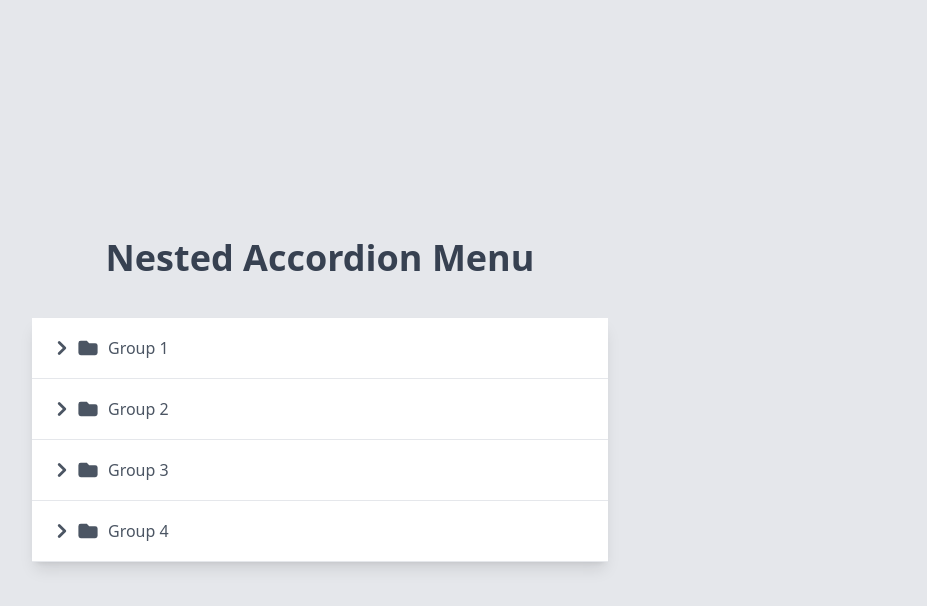
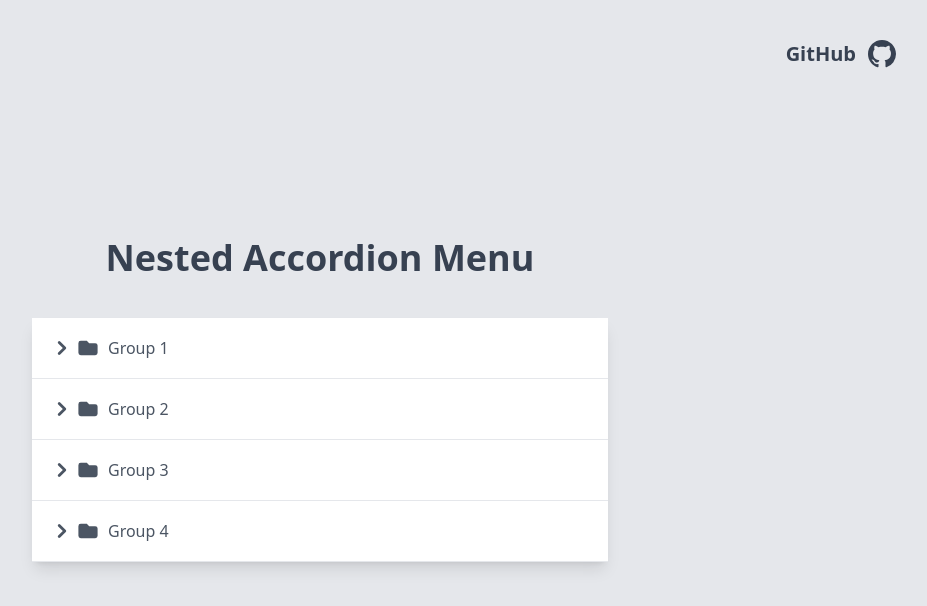
Before and after one commit to onesine/usage-react-headless-accordion, a React (Create React App) app: page / in a window 1280 px wide. Shown: the top 606 px of the page, without its empty margins (320-1247 px from the left). Built offline with nearby package versions, Linux system fonts and the light colour scheme.

Commit message:
Update readme file

```diff
--- a/src/App.js
+++ b/src/App.js
@@ -2,7 +2,7 @@
 import AccordionItem from "./packages/accordion/AccordionItem";
 import AccordionHeader from "./packages/accordion/AccordionHeader";
 import AccordionBody from "./packages/accordion/AccordionBody";
-import {Chevron, CloseFolder, OpenFolder, Picture} from "./components/icons";
+import {Chevron, CloseFolder, GitHub, OpenFolder, Picture} from "./components/icons";
 import {menu} from "./constants";
 
 const App = () => {
@@ -62,6 +62,12 @@
 
     return (
         <div className="min-h-screen py-10 w-full flex items-center justify-center">
+            <a href="https://github.com/onesine/react-nested-accordion" className="absolute block inline-flex items-center space-x-3 top-10 right-16 text-xl font-semibold text-gray-700 transition duration-300 hover:text-gray-900">
+                <span>GitHub</span>
+                <GitHub className="w-7 h-7"/>
+            </a>
+
+
             <div className="w-3/6 p-8">
                 <h3 className="text-4xl mb-10 font-bold text-gray-700 text-center">Nested Accordion Menu</h3>
                 <div className="bg-white shadow-lg">
--- a/src/components/icons.jsx
+++ b/src/components/icons.jsx
@@ -13,3 +13,7 @@
 export const Picture = ({className = ""}) => (
     <svg className={className} fill="currentColor" viewBox="0 0 20 20" xmlns="http://www.w3.org/2000/svg"><path fillRule="evenodd" d="M4 3a2 2 0 00-2 2v10a2 2 0 002 2h12a2 2 0 002-2V5a2 2 0 00-2-2H4zm12 12H4l4-8 3 6 2-4 3 6z" clipRule="evenodd" /></svg>
 );
+
+export const GitHub = ({className = ""}) => (
+    <svg className={className} stroke="currentColor" fill="currentColor" strokeWidth="0" viewBox="0 0 16 16" height="1em" width="1em" xmlns="http://www.w3.org/2000/svg"><path d="M8 0C3.58 0 0 3.58 0 8c0 3.54 2.29 6.53 5.47 7.59.4.07.55-.17.55-.38 0-.19-.01-.82-.01-1.49-2.01.37-2.53-.49-2.69-.94-.09-.23-.48-.94-.82-1.13-.28-.15-.68-.52-.01-.53.63-.01 1.08.58 1.23.82.72 1.21 1.87.87 2.33.66.07-.52.28-.87.51-1.07-1.78-.2-3.64-.89-3.64-3.95 0-.87.31-1.59.82-2.15-.08-.2-.36-1.02.08-2.12 0 0 .67-.21 2.2.82.64-.18 1.32-.27 2-.27.68 0 1.36.09 2 .27 1.53-1.04 2.2-.82 2.2-.82.44 1.1.16 1.92.08 2.12.51.56.82 1.27.82 2.15 0 3.07-1.87 3.75-3.65 3.95.29.25.54.73.54 1.48 0 1.07-.01 1.93-.01 2.2 0 .21.15.46.55.38A8.012 8.012 0 0 0 16 8c0-4.42-3.58-8-8-8z" stroke="none"/></svg>
+)
```
Also changed, not shown: assets/img/Screen_Shot_2022_10_21_at_12.12.47.png (added), 1 other file (tests, documents, lock files or other folders).
